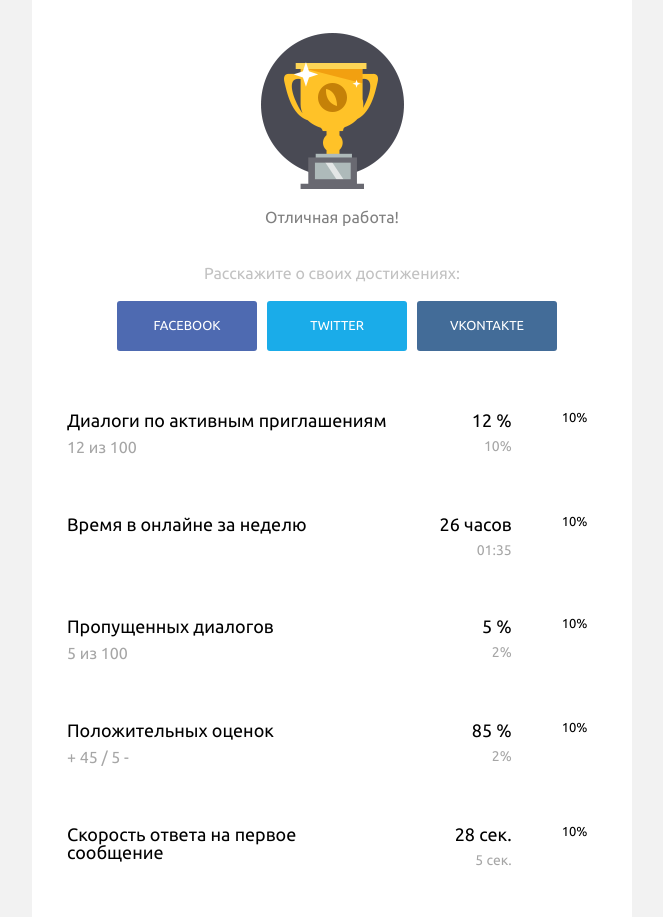
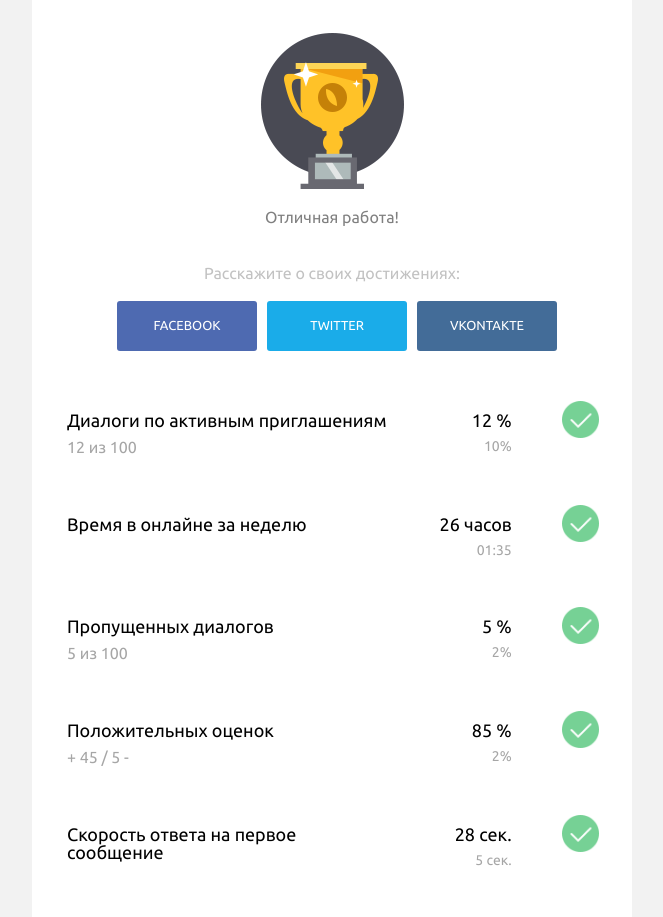
Before and after one commit to lizafalko/MailExample, a website: page index.html in a window 1280 px wide. Shown: the part 415-1332 px from the top of the page, without its empty margins (308-971 px from the left). Drawn offline with Linux system fonts and the light colour scheme.

Commit message:
added icons

```diff
--- a/index.html
+++ b/index.html
@@ -944,14 +944,24 @@
 
             <tr>
               <td
-                 align="left" style="font-size:0px;padding:10px 25px;word-break:break-word;"
-              >
-
-      <div
-         style="font-family:Ubuntu, Helvetica, Arial, sans-serif;font-size:13px;line-height:1;text-align:left;color:#000000;"
-      >
-        10%
-      </div>
+                 align="left" style="font-size:0px;padding:10px 25px;padding-top:0px;word-break:break-word;"
+              >
+
+      <table
+         border="0" cellpadding="0" cellspacing="0" role="presentation" style="border-collapse:collapse;border-spacing:0px;"
+      >
+        <tbody>
+          <tr>
+            <td  style="width:37px;">
+
+      <img
+         alt="" height="39" src="assets/img/round.png" style="border:0;display:block;outline:none;text-decoration:none;height:39;width:100%;" width="37"
+      />
+
+            </td>
+          </tr>
+        </tbody>
+      </table>
 
               </td>
             </tr>
@@ -1108,14 +1118,24 @@
 
             <tr>
               <td
-                 align="left" style="font-size:0px;padding:10px 25px;word-break:break-word;"
-              >
-
-      <div
-         style="font-family:Ubuntu, Helvetica, Arial, sans-serif;font-size:13px;line-height:1;text-align:left;color:#000000;"
-      >
-        10%
-      </div>
+                 align="left" style="font-size:0px;padding:10px 25px;padding-top:0px;word-break:break-word;"
+              >
+
+      <table
+         border="0" cellpadding="0" cellspacing="0" role="presentation" style="border-collapse:collapse;border-spacing:0px;"
+      >
+        <tbody>
+          <tr>
+            <td  style="width:37px;">
+
+      <img
+         alt="" height="39" src="assets/img/round.png" style="border:0;display:block;outline:none;text-decoration:none;height:39;width:100%;" width="37"
+      />
+
+            </td>
+          </tr>
+        </tbody>
+      </table>
 
               </td>
             </tr>
@@ -1286,14 +1306,24 @@
 
             <tr>
               <td
-                 align="left" style="font-size:0px;padding:10px 25px;word-break:break-word;"
-              >
-
-      <div
-         style="font-family:Ubuntu, Helvetica, Arial, sans-serif;font-size:13px;line-height:1;text-align:left;color:#000000;"
-      >
-        10%
-      </div>
+                 align="left" style="font-size:0px;padding:10px 25px;padding-top:0px;word-break:break-word;"
+              >
+
+      <table
+         border="0" cellpadding="0" cellspacing="0" role="presentation" style="border-collapse:collapse;border-spacing:0px;"
+      >
+        <tbody>
+          <tr>
+            <td  style="width:37px;">
+
+      <img
+         alt="" height="39" src="assets/img/round.png" style="border:0;display:block;outline:none;text-decoration:none;height:39;width:100%;" width="37"
+      />
+
+            </td>
+          </tr>
+        </tbody>
+      </table>
 
               </td>
             </tr>
@@ -1464,14 +1494,24 @@
 
             <tr>
               <td
-                 align="left" style="font-size:0px;padding:10px 25px;word-break:break-word;"
-              >
-
-      <div
-         style="font-family:Ubuntu, Helvetica, Arial, sans-serif;font-size:13px;line-height:1;text-align:left;color:#000000;"
-      >
-        10%
-      </div>
+                 align="left" style="font-size:0px;padding:10px 25px;padding-top:0px;word-break:break-word;"
+              >
+
+      <table
+         border="0" cellpadding="0" cellspacing="0" role="presentation" style="border-collapse:collapse;border-spacing:0px;"
+      >
+        <tbody>
+          <tr>
+            <td  style="width:37px;">
+
+      <img
+         alt="" height="39" src="assets/img/round.png" style="border:0;display:block;outline:none;text-decoration:none;height:39;width:100%;" width="37"
+      />
+
+            </td>
+          </tr>
+        </tbody>
+      </table>
 
               </td>
             </tr>
@@ -1628,14 +1668,24 @@
 
             <tr>
               <td
-                 align="left" style="font-size:0px;padding:10px 25px;word-break:break-word;"
-              >
-
-      <div
-         style="font-family:Ubuntu, Helvetica, Arial, sans-serif;font-size:13px;line-height:1;text-align:left;color:#000000;"
-      >
-        10%
-      </div>
+                 align="left" style="font-size:0px;padding:10px 25px;padding-top:0px;word-break:break-word;"
+              >
+
+      <table
+         border="0" cellpadding="0" cellspacing="0" role="presentation" style="border-collapse:collapse;border-spacing:0px;"
+      >
+        <tbody>
+          <tr>
+            <td  style="width:37px;">
+
+      <img
+         alt="" height="39" src="assets/img/round.png" style="border:0;display:block;outline:none;text-decoration:none;height:39;width:100%;" width="37"
+      />
+
+            </td>
+          </tr>
+        </tbody>
+      </table>
 
               </td>
             </tr>
```
Also changed, not shown: assets/img/round.png (added), 2 other files.
